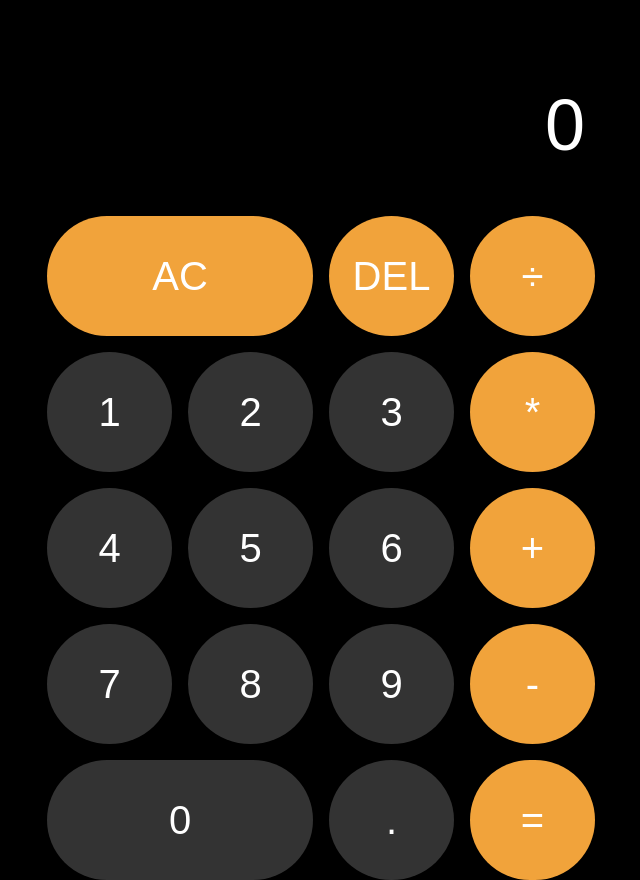
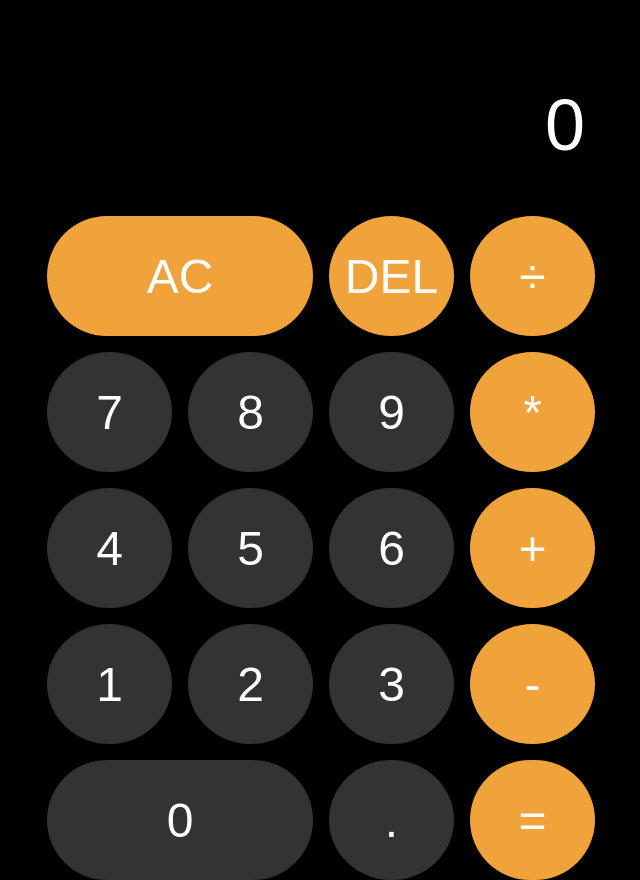
Before and after one commit to TJ0023/SimpleCalculator, a plain HTML site: page index.html in a window 1280 px wide. Shown: the whole page, without its empty margins (319-959 px from the left). Drawn offline with Linux system fonts and the light colour scheme.

Commit message:
Reversed the numbers!

```diff
--- a/index.html
+++ b/index.html
@@ -9,7 +9,7 @@
         *, *::before, *::after {
             box-sizing: border-box;
             font-family: Arial, Helvetica, sans-serif;
-            font-weight: normal;
+            font-weight: 500;
           }
 
           body {
@@ -32,7 +32,7 @@
 
               .container1 > button {
                 cursor: pointer;
-                font-size: 2.5em;
+                font-size: 3em;
                 border: 1px, solid #FFFFFF;
                 outline: none;
                 background-color: rbga(255, 255, 255, 0.75);
@@ -99,6 +99,7 @@
 
                 .operation {
                   background-color:  #f1a33b;
+                  font-size: 3em;
                 }
 
                 .operation:hover {
@@ -116,17 +117,17 @@
         <button class="span-two" data-all-clear>AC</button>
         <button class="btn operation" data-delete>DEL</button>
         <button class="btn operation" data-operation>÷</button>
-        <button class="btn" data-number>1</button>
-        <button class="btn" data-number>2</button>
-        <button class="btn" data-number>3</button>
+        <button class="btn" data-number>7</button>
+        <button class="btn" data-number>8</button>
+        <button class="btn" data-number>9</button>
         <button class="btn operation" data-operation>*</button>
         <button class="btn" data-number>4</button>
         <button class="btn" data-number>5</button>
         <button class="btn" data-number>6</button>
         <button class="btn operation" data-operation>+</button>
-        <button class="btn" data-number>7</button>
-        <button class="btn" data-number>8</button>
-        <button class="btn" data-number>9</button>
+        <button class="btn" data-number>1</button>
+        <button class="btn" data-number>2</button>
+        <button class="btn" data-number>3</button>
         <button class="btn operation" data-operation>-</button>
         <button class="zero" data-number>0</button>
         <button class="btn end" data-number>.</button>
--- a/index.js
+++ b/index.js
@@ -6,7 +6,7 @@ class Calculator {
     }
 
     clear() {
-      this.currentOperand = ''
+      this.currentOperand = '0'
       this.previousOperand = ''
       this.operation = undefined
     }
```
